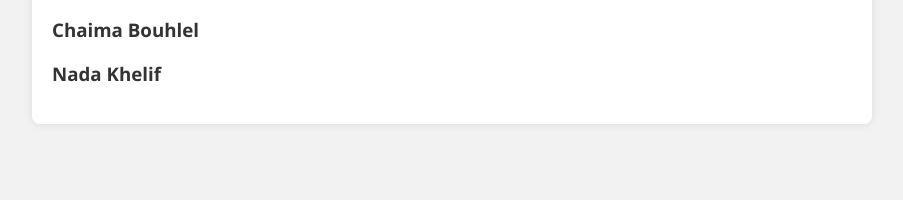
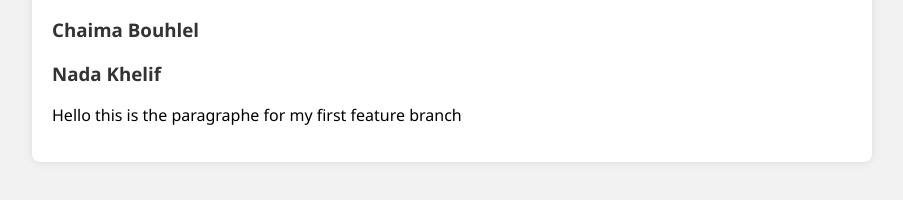
Before and after one commit to ChaimaBouhlel/tp1-devops-part-II, a plain HTML site: page index.html in a window 1280 px wide. Shown: the part 192-392 px from the top of the page, without its empty margins (188-1091 px from the left). Drawn offline with Linux system fonts and the light colour scheme.

Commit message:
added a paragraphe in the html

```diff
--- a/index.html
+++ b/index.html
@@ -31,6 +31,7 @@
     <h2>Git et Git Hub Dans un Contexte DevOps</h2>
     <h3>Chaima Bouhlel</h3>
     <h3>Nada Khelif</h3>
+    <p>Hello this is the paragraphe for my first feature branch </p>
 </div>
 </body>
 </html>
```
